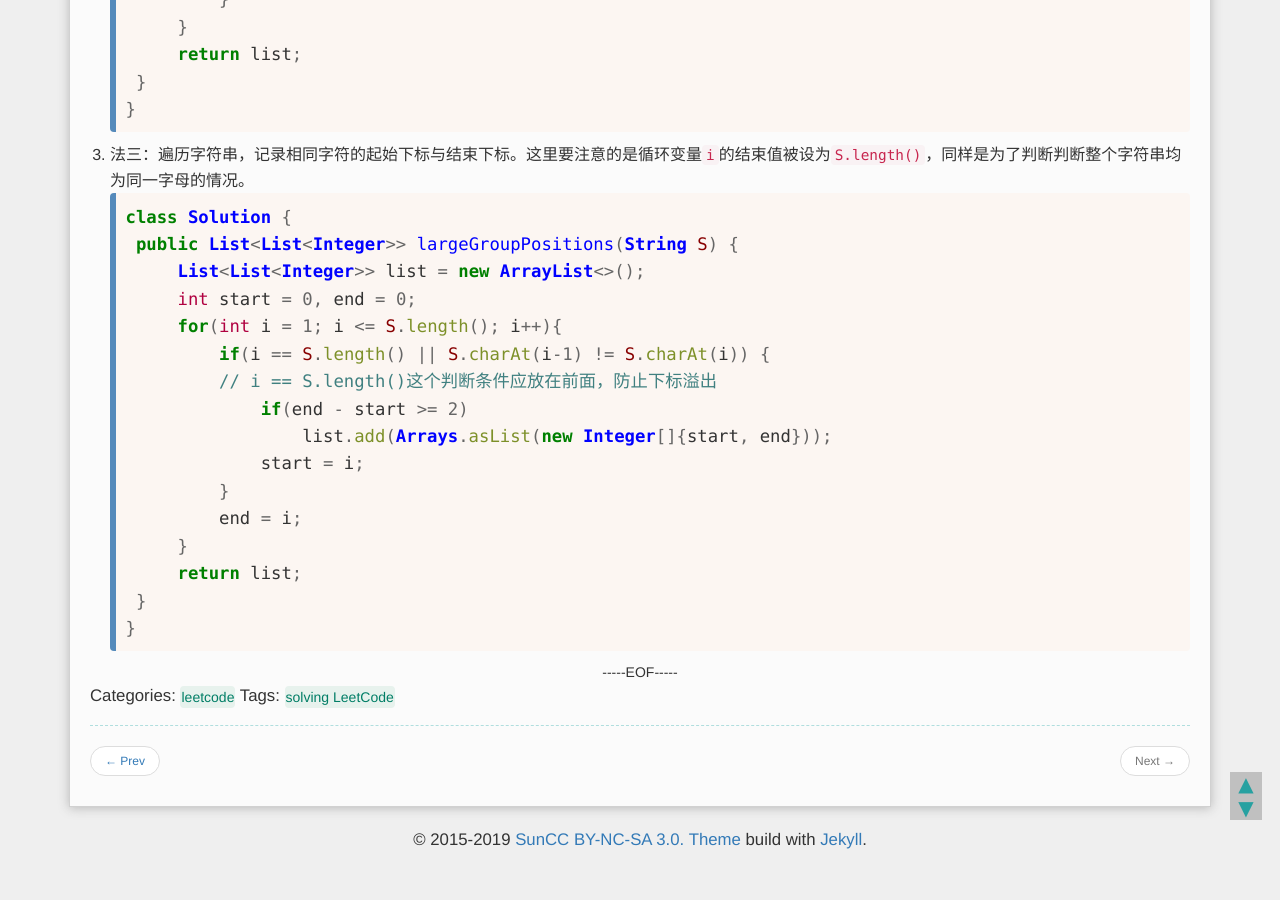
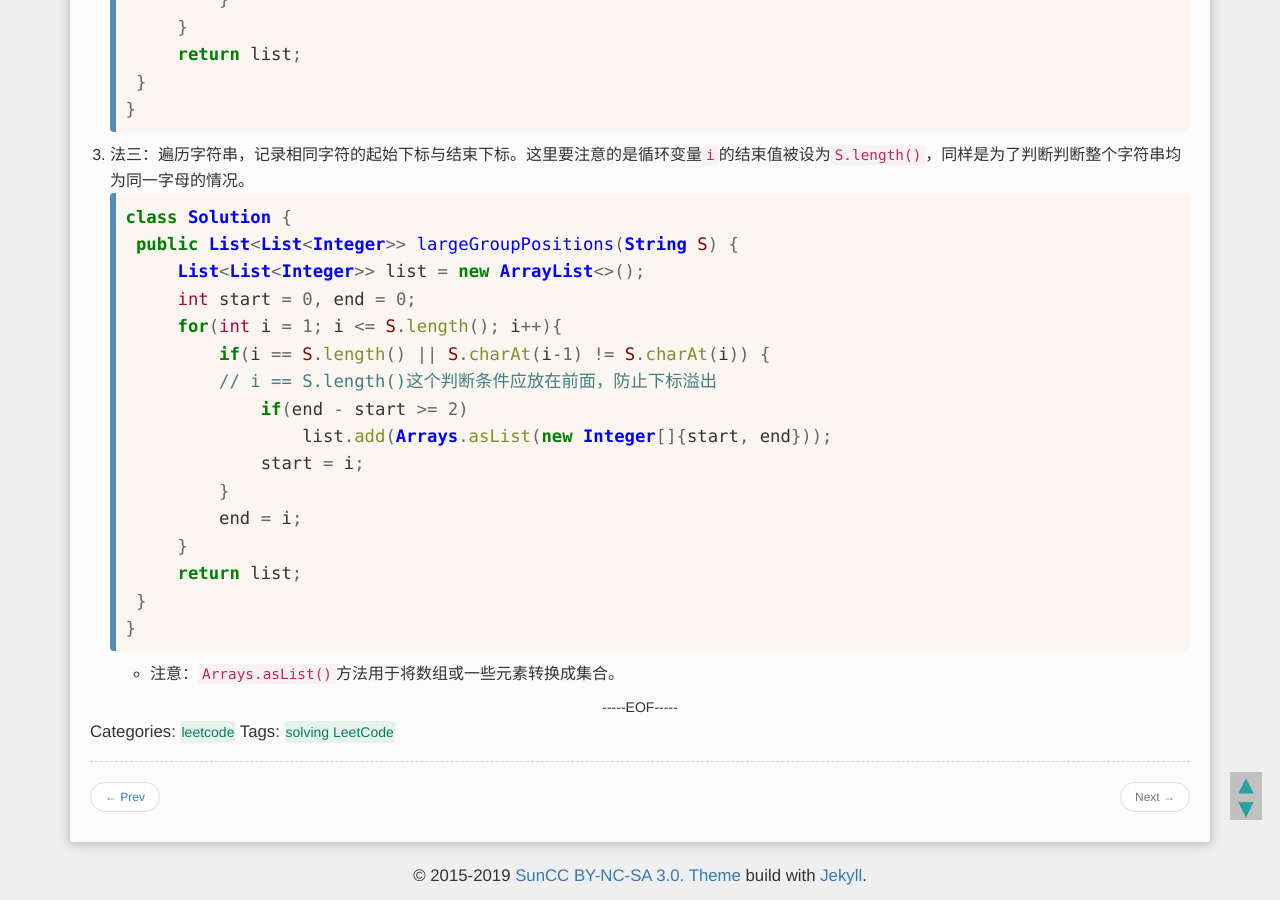
Before and after one commit to YurieSun/YurieSun.github.io, a Jekyll site: the page built from _posts/2019-12-04-leetcode-0830-positions-of-large-groups.md, in a window 1280 px wide and 900 px high, scrolled down 1271 px. Built offline with Jekyll 4.4.1, drawn with Linux system fonts in a browser that asks for light colours; before the commit the page ends 2135 px from its top, so only the background shows below that.

Commit message:
add description of Arrays.asList()

````diff
--- a/_posts/2019-12-04-leetcode-0830-positions-of-large-groups.md
+++ b/_posts/2019-12-04-leetcode-0830-positions-of-large-groups.md
@@ -71,3 +71,4 @@ class Solution {
     }
 }
 ```
+* 注意：`Arrays.asList()`方法用于将数组或一些元素转换成集合。
````
